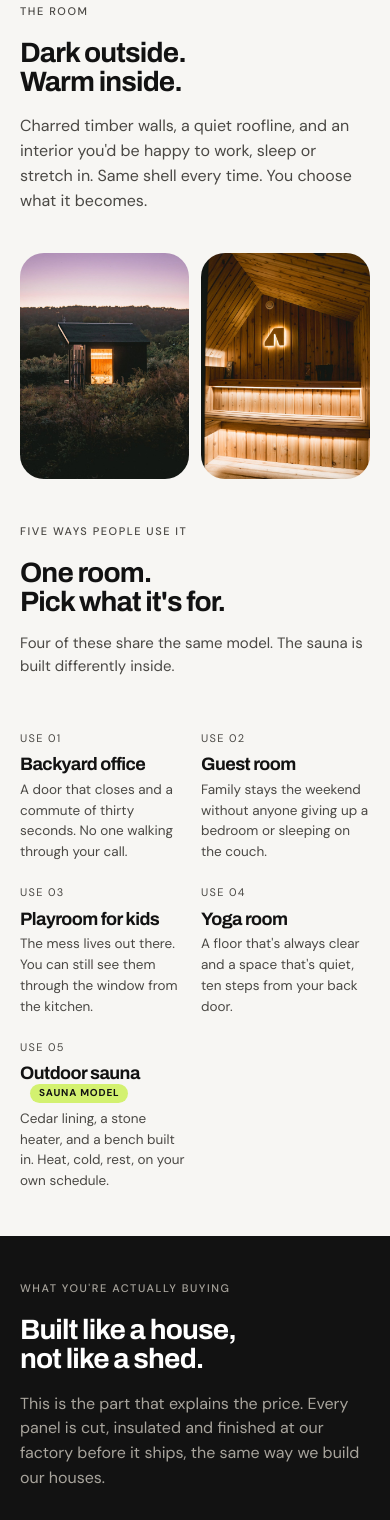
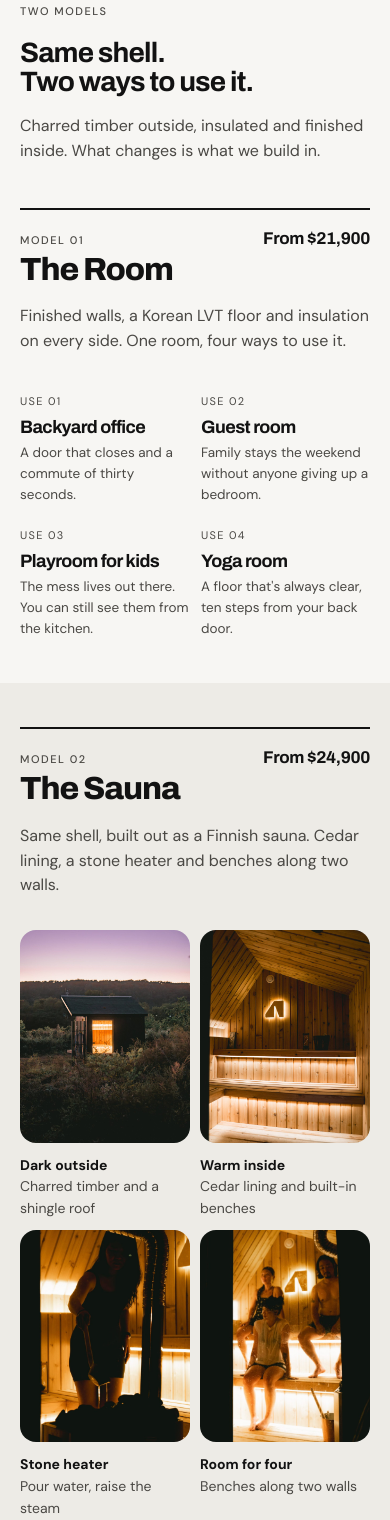
Before and after one commit to Wavyroom/wavyroom-campaign, a plain HTML site: page index.html in a window 390 px wide. Shown: the part 2060-3580 px from the top of the page. Drawn offline with Linux system fonts and the light colour scheme.

Commit message:
Add files via upload

```diff
--- a/index.html
+++ b/index.html
@@ -11,30 +11,22 @@
   ============================================================
   WAVYROOM US LANDING PAGE  ·  QR destination
   ============================================================
+  Google Sheets: SHEETS_ENDPOINT at the bottom of this file.
 
-  1) GOOGLE SHEETS CONNECTION
-     Replace SHEETS_ENDPOINT below with your Apps Script web app URL.
-     Apps Script code is in the file "apps-script.gs".
+  PHOTOS IN USE
+    hero                 images/sauna-exterior-dusk.jpg
+    The Sauna (4 shots)  sauna-exterior-evening / sauna-interior
+                         sauna-loyly / sauna-people
+    How it arrives       images/assembly.jpg
 
-  2) IMAGE SLOTS — replace each <div class="ph" id="..."> with
-     <img src="..." alt="..."> and the slot keeps its shape.
-
-       img-hero       Hero. Backyard room at dusk, warm light. 3:2 or wider
-       img-aerial     Aerial / bird's-eye of the room in a backyard. 4:3
-       img-exterior   Exterior 3/4 view, charred timber façade. 4:5
-       img-interior   Interior, empty and bright. 4:5
-       img-office     USE 1 — Backyard office. 4:5
-       img-guest      USE 2 — Guest room. 4:5
-       img-play       USE 3 — Kids' playroom. 4:5
-       img-yoga       USE 4 — Yoga room. 4:5
-       img-sauna      USE 5 — Outdoor sauna, cedar interior. 4:5
-       img-mat-wall   Material — charred timber + oil stain. 1:1
-       img-mat-roof   Material — shingle + zinc roof edge. 1:1
-       img-mat-insul  Material — wall section / insulation. 1:1
-       img-mat-floor  Material — LVT floor. 1:1
-       img-build      Assembly day — crew building in the yard. 3:2
-       img-price-room The Room, exterior. 4:3
-       img-price-sauna The Sauna, exterior or cedar interior. 4:3
+  STILL NEEDED (The Room, 4 shots, 4:5 vertical)
+    img-office   backyard office in use
+    img-guest    guest room, made bed
+    img-play     kids' playroom
+    img-yoga     yoga room
+  Empty slots are hidden by the ".ph { display:none }" rule.
+  To fill one, replace its <div class="ph" id="..."> with
+  <img class="shot ratio-45" src="images/NAME.jpg" alt="..." loading="lazy">
   ============================================================
 -->
 
@@ -282,7 +274,7 @@
   .mat .shot { border-radius: var(--r-m); aspect-ratio: 4/5; height: auto; }
   .mat .cap { margin-top: 12px; font-size: 14px; }
   .mat .cap b { display: block; font-weight: 700; }
-  .mat .cap span { color: #A8A49C; }
+  .mat .cap span { color: var(--muted); }
   .dims {
     margin-top: 30px; border-top: 1px solid #35342F;
     display: grid; gap: 0; grid-template-columns: 1fr;
@@ -365,6 +357,19 @@
     .product-pair { grid-template-columns: repeat(2, 1fr) !important; gap: 12px !important; }
     .product-pair .shot { aspect-ratio: 3/4; }
   }
+
+  /* ---------- two models ---------- */
+  .model-sec.alt { background: var(--surface-2); }
+  .model-head {
+    display: flex; justify-content: space-between; align-items: baseline;
+    gap: 12px 20px; flex-wrap: wrap; border-top: 2px solid var(--fg); padding-top: 16px;
+  }
+  .model-no { font-size: 11px; font-weight: 500; letter-spacing: 0.14em; text-transform: uppercase; color: var(--muted); }
+  .model-name { font-family: var(--display); font-weight: 800; letter-spacing: -0.035em; font-size: clamp(32px, 7vw, 52px); margin-top: 4px; }
+  .model-price { font-family: var(--display); font-weight: 700; letter-spacing: -0.02em; font-size: clamp(17px, 3.4vw, 22px); }
+  .build { margin: 0; max-width: 460px; }
+  .build .shot { border-radius: var(--r-m); aspect-ratio: 4/3; height: auto; }
+  .build figcaption { margin-top: 10px; font-size: 13px; color: var(--muted); }
 
   /* ---------- company ---------- */
   .co-top { display: grid; gap: 30px; }
@@ -538,69 +543,89 @@
   </div>
 </section>
 
-<!-- ============================ THE ROOM ============================ -->
-<section id="product">
+<!-- ============================ TWO MODELS ============================ -->
+<section id="models" style="padding-bottom: 0;">
   <div class="wrap">
-    <p class="eyebrow">The room</p>
-    <h2 style="font-size: clamp(28px, 5vw, 48px); max-width: 18ch;">Dark outside. Warm inside.</h2>
+    <p class="eyebrow">Two models</p>
+    <h2 style="font-size: clamp(28px, 5vw, 48px);">Same shell.<br>Two ways to use it.</h2>
     <p class="lede" style="margin-top: 18px;">
-      Charred timber walls, a quiet roofline, and an interior you'd be happy to work, sleep or
-      stretch in. Same shell every time. You choose what it becomes.
+      Charred timber outside, insulated and finished inside. What changes is what we build in.
     </p>
-    <div class="uses" style="margin-top: 40px; grid-template-columns: 1fr;">
-      <div style="display:grid; gap:18px; grid-template-columns: 1fr;">
-        <div style="display:grid; gap:18px;" class="product-pair">
-          <img class="shot ratio-45" id="img-exterior" src="images/sauna-exterior-evening.jpg" alt="Wavyroom exterior at dusk — charred timber walls and shingle roof" loading="lazy" style="object-position:center 50%">
-          <img class="shot ratio-45" id="img-interior" src="images/sauna-interior.jpg" alt="Cedar interior of a Wavyroom sauna, benches lit from below" loading="lazy">
-        </div>
+  </div>
+</section>
+
+<!-- ============================ MODEL 01 · THE ROOM ============================ -->
+<section id="the-room" class="model-sec">
+  <div class="wrap">
+    <div class="model-head">
+      <div>
+        <p class="model-no">Model 01</p>
+        <h2 class="model-name">The Room</h2>
       </div>
+      <p class="model-price">From $21,900</p>
+    </div>
+    <p class="lede" style="margin-top: 18px;">
+      Finished walls, a Korean LVT floor and insulation on every side. One room, four ways to use it.
+    </p>
+    <div class="uses" style="margin-top: 32px;">
+      <article class="use">
+        <div class="ph ratio-45" id="img-office"><span>img-office</span></div>
+        <span class="tag">Use 01</span>
+        <h3>Backyard office</h3>
+        <p>A door that closes and a commute of thirty seconds.</p>
+      </article>
+      <article class="use">
+        <div class="ph ratio-45" id="img-guest"><span>img-guest</span></div>
+        <span class="tag">Use 02</span>
+        <h3>Guest room</h3>
+        <p>Family stays the weekend without anyone giving up a bedroom.</p>
+      </article>
+      <article class="use">
+        <div class="ph ratio-45" id="img-play"><span>img-play</span></div>
+        <span class="tag">Use 03</span>
+        <h3>Playroom for kids</h3>
+        <p>The mess lives out there. You can still see them from the kitchen.</p>
+      </article>
+      <article class="use">
+        <div class="ph ratio-45" id="img-yoga"><span>img-yoga</span></div>
+        <span class="tag">Use 04</span>
+        <h3>Yoga room</h3>
+        <p>A floor that's always clear, ten steps from your back door.</p>
+      </article>
     </div>
   </div>
 </section>
 
-<!-- ============================ FIVE USES ============================ -->
-<section style="padding-top: 0;">
+<!-- ============================ MODEL 02 · THE SAUNA ============================ -->
+<section id="the-sauna" class="model-sec alt">
   <div class="wrap">
-    <div class="uses-head">
+    <div class="model-head">
       <div>
-        <p class="eyebrow">Five ways people use it</p>
-        <h2 style="font-size: clamp(28px, 5vw, 48px);">One room.<br>Pick what it's for.</h2>
+        <p class="model-no">Model 02</p>
+        <h2 class="model-name">The Sauna</h2>
       </div>
-      <p style="font-size: 15px; color: var(--muted); max-width: 34ch;">
-        Four of these share the same model. The sauna is built differently inside.
-      </p>
+      <p class="model-price">From $24,900</p>
     </div>
-    <div class="uses">
-      <article class="use">
-        <div class="ph ratio-45" id="img-office"><span>img-office — backyard office: desk, laptop, morning light. 4:5</span></div>
-        <span class="tag">Use 01</span>
-        <h3>Backyard office</h3>
-        <p>A door that closes and a commute of thirty seconds. No one walking through your call.</p>
-      </article>
-      <article class="use">
-        <div class="ph ratio-45" id="img-guest"><span>img-guest — guest room: made bed, side table, soft evening light. 4:5</span></div>
-        <span class="tag">Use 02</span>
-        <h3>Guest room</h3>
-        <p>Family stays the weekend without anyone giving up a bedroom or sleeping on the couch.</p>
-      </article>
-      <article class="use">
-        <div class="ph ratio-45" id="img-play"><span>img-play — kids' playroom: toys, rug, kids mid-play. 4:5</span></div>
-        <span class="tag">Use 03</span>
-        <h3>Playroom for kids</h3>
-        <p>The mess lives out there. You can still see them through the window from the kitchen.</p>
-      </article>
-      <article class="use">
-        <div class="ph ratio-45" id="img-yoga"><span>img-yoga — yoga room: mat on the floor, plant, quiet daylight. 4:5</span></div>
-        <span class="tag">Use 04</span>
-        <h3>Yoga room</h3>
-        <p>A floor that's always clear and a space that's quiet, ten steps from your back door.</p>
-      </article>
-      <article class="use is-sauna">
-
-        <span class="tag">Use 05</span>
-        <h3>Outdoor sauna</h3>
-        <p>Cedar lining, a stone heater, and a bench built in. Heat, cold, rest, on your own schedule.</p>
-      </article>
+    <p class="lede" style="margin-top: 18px;">
+      Same shell, built out as a Finnish sauna. Cedar lining, a stone heater and benches along two walls.
+    </p>
+    <div class="mats" style="margin-top: 32px;">
+      <figure class="mat">
+        <img class="shot" src="images/sauna-exterior-evening.jpg" alt="Wavyroom sauna at dusk, window glowing" loading="lazy">
+        <figcaption class="cap"><b>Dark outside</b><span>Charred timber and a shingle roof</span></figcaption>
+      </figure>
+      <figure class="mat">
+        <img class="shot" src="images/sauna-interior.jpg" alt="Cedar interior of a Wavyroom sauna, benches lit from below" loading="lazy">
+        <figcaption class="cap"><b>Warm inside</b><span>Cedar lining and built-in benches</span></figcaption>
+      </figure>
+      <figure class="mat">
+        <img class="shot" src="images/sauna-loyly.jpg" alt="Water poured over hot stones in a Wavyroom sauna" loading="lazy">
+        <figcaption class="cap"><b>Stone heater</b><span>Pour water, raise the steam</span></figcaption>
+      </figure>
+      <figure class="mat">
+        <img class="shot" src="images/sauna-people.jpg" alt="People on the cedar benches inside a Wavyroom sauna" loading="lazy">
+        <figcaption class="cap"><b>Room for four</b><span>Benches along two walls</span></figcaption>
+      </figure>
     </div>
   </div>
 </section>
@@ -638,16 +663,6 @@
       </div>
     </div>
 
-    <div class="mats">
-      <figure class="mat">
-        <img class="shot" src="images/sauna-people.jpg" alt="People on the cedar benches inside a Wavyroom sauna" loading="lazy">
-        <figcaption class="cap"><b>The sauna model</b><span>Cedar lining and built-in benches</span></figcaption>
-      </figure>
-      <figure class="mat">
-        <img class="shot" src="images/sauna-loyly.jpg" alt="Water poured over hot stones in a Wavyroom sauna" loading="lazy">
-        <figcaption class="cap"><b>Stone heater</b><span>Pour water, raise the steam</span></figcaption>
-      </figure>
-    </div>
     <div class="dims">
       <div class="dim">
         <div class="k">Footprint</div>
@@ -699,8 +714,11 @@
         <p>Our crew puts it together in your backyard. Installation is included.</p>
       </div>
     </div>
-    <div class="frame" style="margin-top: 40px;">
-      <div class="ph ratio-32" id="img-build" style="border-radius: var(--r-l);"><span>img-build — assembly day: crew raising panels in a backyard. 3:2</span></div>
+    <div style="margin-top: 32px;">
+      <figure class="build">
+        <img class="shot" src="images/assembly.jpg" alt="Wavyroom crew assembling panels in a customer's backyard" loading="lazy">
+        <figcaption>Our crew assembling a Wavyroom in a backyard.</figcaption>
+      </figure>
     </div>
   </div>
 </section>
```
Also changed, not shown: images/assembly.jpg (added).
